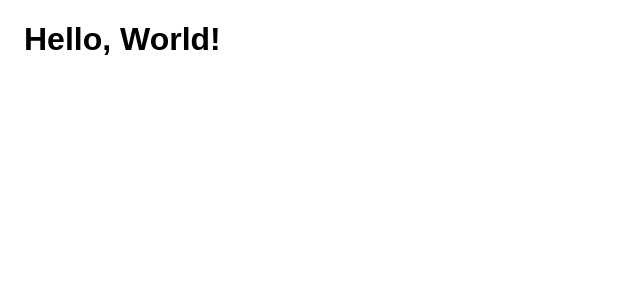
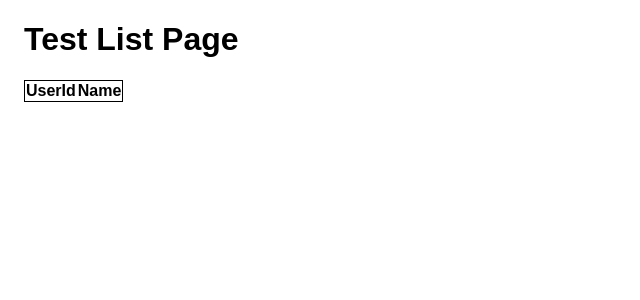
Before and after one commit to vatinidian/ReactLearning, a React app in the folder ListPage/: page / in a window 1280 px wide. Shown: the top 300 px of the page, without its empty margins (0-640 px from the left). Built offline with nearby package versions, Linux system fonts and the light colour scheme.

Commit message:
Creating a UserTable

```diff
--- a/ListPage/src/App.css
+++ b/ListPage/src/App.css
@@ -2,3 +2,8 @@
     margin: 1rem;
     font-family: Arial, Helvetica, sans-serif;
 }
+
+table {
+    border: 1px solid black !important;
+    border-collapse: collapse;
+}
--- a/ListPage/src/App.js
+++ b/ListPage/src/App.js
@@ -1,12 +1,11 @@
 import React, { Component } from "react";
 import "./App.css";
-
+import ListPage from "./js/components/ListPage";
 class App extends Component {
     render() {
-
         return (
             <div className = "App">
-                <h1> Hello, World! </h1>
+                <ListPage/>
             </div>
         );
     }
--- /dev/null
+++ b/ListPage/src/js/components/ListPage.js
@@ -0,0 +1,13 @@
+import React from "react";
+import UserTable from "./UserTable";
+
+class ListPage extends React.Component {
+    render() {
+        return (<div>
+            <h1>Test List Page</h1>
+            <UserTable/>
+            </div>);
+    }
+}
+
+export default ListPage;
--- /dev/null
+++ b/ListPage/src/js/components/UserTable.js
@@ -0,0 +1,16 @@
+import React from "react";
+
+class UserTable extends React.Component{
+    render() {
+        return(<table>
+            <thead>
+            <tr>
+                <th>UserId</th>
+                <th>Name</th>
+            </tr>
+            </thead>
+            </table>)
+    }
+}
+
+export default UserTable;
--- a/ListPage/webpack.config.js
+++ b/ListPage/webpack.config.js
@@ -12,8 +12,19 @@ module.exports = {
             options: { presets: ["@babel/env"] }
         },
         {
+            test: /\.html$/,
+            use: [
+                {
+                    loader: "html-loader"
+                }
+            ]
+        },
+        {
             test: /\.css$/,
-                use: ["css-loader"]
+            loader: 'css-loader',
+            options: {
+                url: true
+            }
         }
         ]
     },
```
Also changed, not shown: 2 other files (tests, documents, lock files or other folders). Lines whose indentation alone changed are shown as unchanged.
